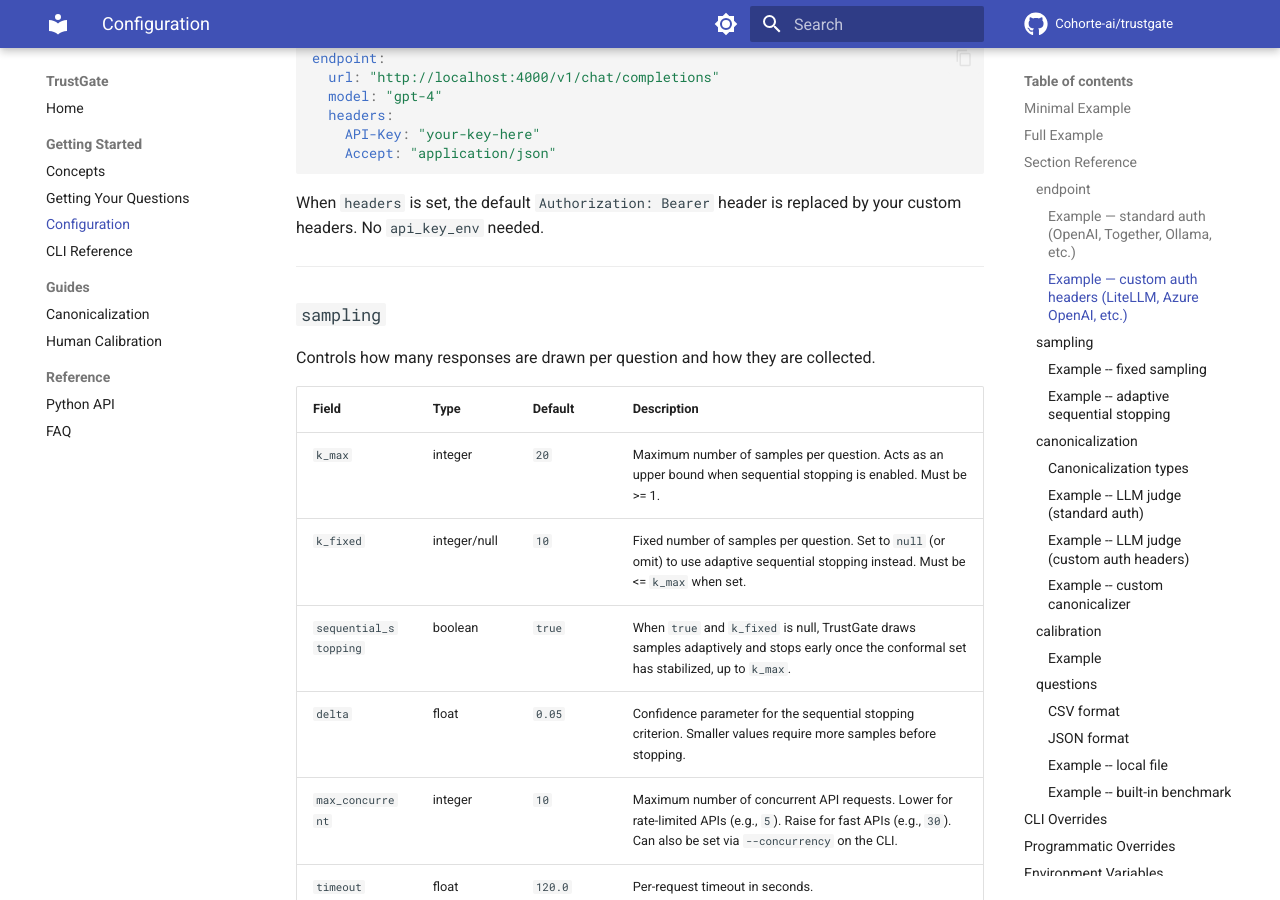
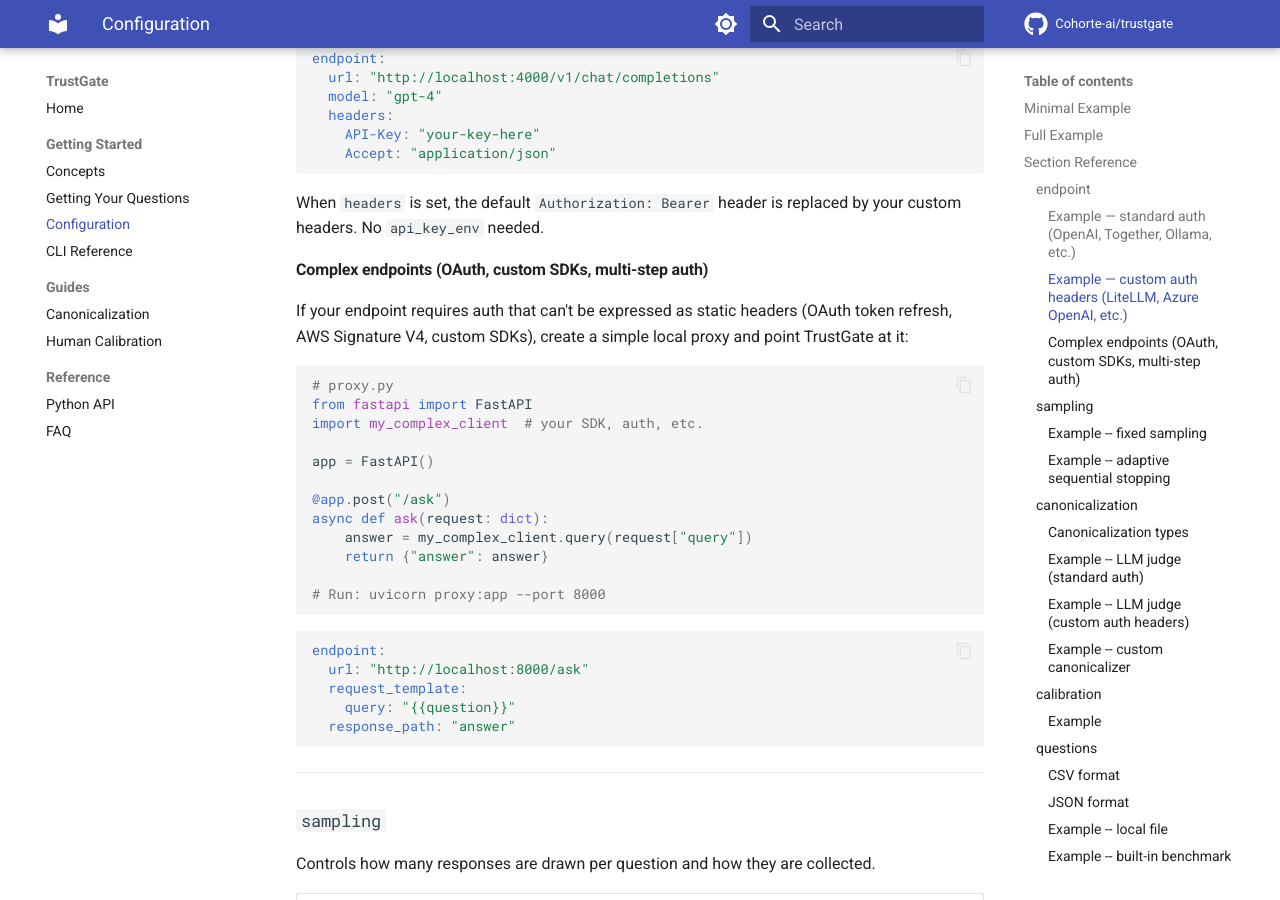
Before and after one commit to Cohorte-ai/trustgate, an MkDocs documentation site: the page built from docs/configuration.md, in a window 1280 px wide and 900 px high, scrolled down 2778 px. Built offline with MkDocs 1.6.1 and Material for MkDocs 9.7.7, drawn with Linux system fonts in a browser that asks for light colours; comment, search, counter and statistics services are not loaded.

Commit message:
Add local proxy pattern for complex endpoints in docs
For endpoints with OAuth, AWS signing, or custom SDKs — create a
simple FastAPI proxy and point TrustGate at it. Keeps the CLI
simple for the 95% case (headers) with a clean escape hatch.

Co-Authored-By: Claude Opus 4.6 (1M context) <noreply@anthropic.com>

````diff
--- a/docs/configuration.md
+++ b/docs/configuration.md
@@ -108,6 +108,33 @@ endpoint:
 ```
 
 When `headers` is set, the default `Authorization: Bearer` header is replaced by your custom headers. No `api_key_env` needed.
+
+#### Complex endpoints (OAuth, custom SDKs, multi-step auth)
+
+If your endpoint requires auth that can't be expressed as static headers (OAuth token refresh, AWS Signature V4, custom SDKs), create a simple local proxy and point TrustGate at it:
+
+```python
+# proxy.py
+from fastapi import FastAPI
+import my_complex_client  # your SDK, auth, etc.
+
+app = FastAPI()
+
+@app.post("/ask")
+async def ask(request: dict):
+    answer = my_complex_client.query(request["query"])
+    return {"answer": answer}
+
+# Run: uvicorn proxy:app --port 8000
+```
+
+```yaml
+endpoint:
+  url: "http://localhost:8000/ask"
+  request_template:
+    query: "{{question}}"
+  response_path: "answer"
+```
 
 ---
 
````
